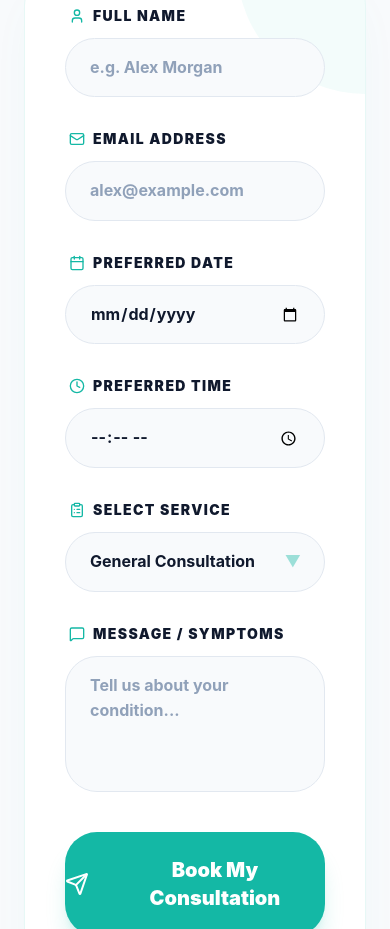
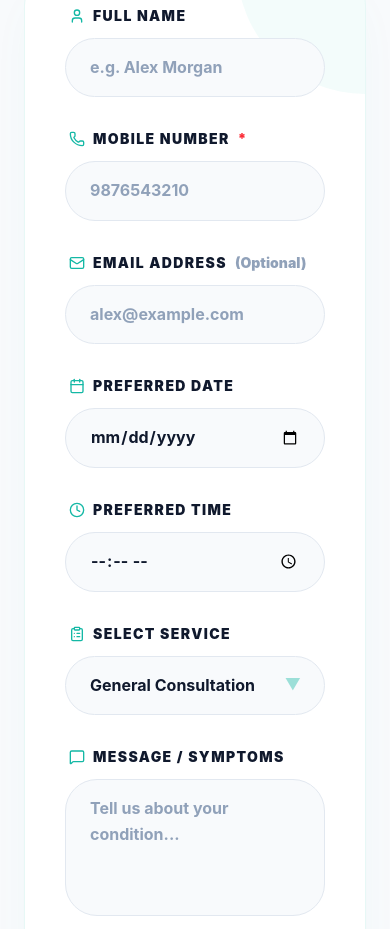
Before and after one commit to 4t1lucifer-cmd/healthcare-web-app, a Next.js app: page / in a window 390 px wide. Shown: the part 4296-5225 px from the top of the page. Built offline with nearby package versions, Linux system fonts and the light colour scheme.

Commit message:
feat(contact): prioritize mobile number, make email optional

```diff
--- a/src/app/api/contact/route.ts
+++ b/src/app/api/contact/route.ts
@@ -5,7 +5,8 @@ import { z } from 'zod';
 // Input Validation Schema
 const contactSchema = z.object({
     name: z.string().min(2, "Name must be at least 2 characters").max(100),
-    email: z.string().email("Invalid email address"),
+    email: z.string().email("Invalid email address").optional().or(z.literal('')),
+    mobile: z.string().regex(/^\d{10}$/, "Mobile number must be 10 digits"),
     message: z.string().min(10, "Message must be at least 10 characters").max(2000),
     date: z.string().regex(/^\d{4}-\d{2}-\d{2}$/, "Invalid date format"),
     time: z.string().regex(/^\d{2}:\d{2}$/, "Invalid time format"),
@@ -34,7 +35,7 @@ export async function POST(req: Request) {
             }, { status: 400 });
         }
 
-        const { name, email, message, date, time, service } = result.data;
+        const { name, email, mobile, message, date, time, service } = result.data;
         const sanitizedMessage = sanitize(message);
 
         const transporter = nodemailer.createTransport({
@@ -56,7 +57,8 @@ export async function POST(req: Request) {
                     <h2 style="color: #0d9488; margin-bottom: 24px; border-bottom: 2px solid #0d9488; padding-bottom: 12px;">New Appointment Request</h2>
                     <table style="width: 100%; border-collapse: collapse;">
                         <tr><td style="padding: 8px 0; font-weight: bold;">Patient:</td><td>${sanitize(name)}</td></tr>
-                        <tr><td style="padding: 8px 0; font-weight: bold;">Email:</td><td>${email}</td></tr>
+                        <tr><td style="padding: 8px 0; font-weight: bold;">Mobile:</td><td>${sanitize(mobile)}</td></tr>
+                        <tr><td style="padding: 8px 0; font-weight: bold;">Email:</td><td>${email || 'Not provided'}</td></tr>
                         <tr><td style="padding: 8px 0; font-weight: bold;">Service:</td><td>${service}</td></tr>
                         <tr><td style="padding: 8px 0; font-weight: bold;">Preferred:</td><td>${date} at ${time}</td></tr>
                     </table>
--- a/src/components/Contact.tsx
+++ b/src/components/Contact.tsx
@@ -2,12 +2,13 @@
 
 import React, { useState } from 'react';
 import { motion, AnimatePresence } from 'framer-motion';
-import { Send, CheckCircle, AlertCircle, Loader2, Calendar, Clock, ClipboardList, User, Mail, MessageSquare } from 'lucide-react';
+import { Send, CheckCircle, AlertCircle, Loader2, Calendar, Clock, ClipboardList, User, Mail, MessageSquare, Phone } from 'lucide-react';
 
 const Contact = () => {
     const [formData, setFormData] = useState({
         name: '',
         email: '',
+        mobile: '',
         message: '',
         date: '',
         time: '',
@@ -20,7 +21,8 @@ const Contact = () => {
     const validate = () => {
         const newErrors: Record<string, string> = {};
         if (formData.name.length < 2) newErrors.name = "Name is too short";
-        if (!/^\S+@\S+\.\S+$/.test(formData.email)) newErrors.email = "Invalid email";
+        if (formData.email && !/^\S+@\S+\.\S+$/.test(formData.email)) newErrors.email = "Invalid email";
+        if (!/^\d{10}$/.test(formData.mobile)) newErrors.mobile = "Mobile number must be 10 digits";
         if (formData.message.length < 10) newErrors.message = "Please provide more detail (min 10 chars)";
         if (!formData.date) newErrors.date = "Date is required";
         if (!formData.time) newErrors.time = "Time is required";
@@ -53,6 +55,7 @@ const Contact = () => {
                 setFormData({
                     name: '',
                     email: '',
+                    mobile: '',
                     message: '',
                     date: '',
                     time: '',
@@ -151,18 +154,32 @@ const Contact = () => {
                             </div>
                             <div className="space-y-3">
                                 <label className="text-sm font-black text-foreground uppercase tracking-widest ml-1 flex items-center gap-2">
-                                    <Mail className="w-4 h-4 text-primary" /> Email Address
+                                    <Phone className="w-4 h-4 text-primary" /> Mobile Number <span className="text-red-500">*</span>
                                 </label>
                                 <input
                                     required
-                                    type="email"
-                                    placeholder="alex@example.com"
-                                    className={`w-full bg-slate-50 border ${errors.email ? 'border-red-500' : 'border-slate-200'} px-6 py-4 rounded-2xl focus:border-primary focus:ring-4 focus:ring-primary/10 outline-none transition-all placeholder:text-slate-400 font-bold text-foreground`}
-                                    value={formData.email}
-                                    onChange={(e) => setFormData({ ...formData, email: e.target.value })}
+                                    type="tel"
+                                    placeholder="9876543210"
+                                    className={`w-full bg-slate-50 border ${errors.mobile ? 'border-red-500' : 'border-slate-200'} px-6 py-4 rounded-2xl focus:border-primary focus:ring-4 focus:ring-primary/10 outline-none transition-all placeholder:text-slate-400 font-bold text-foreground`}
+                                    value={formData.mobile}
+                                    onChange={(e) => setFormData({ ...formData, mobile: e.target.value })}
                                 />
-                                {errors.email && <p className="text-red-500 text-xs font-bold ml-1">{errors.email}</p>}
+                                {errors.mobile && <p className="text-red-500 text-xs font-bold ml-1">{errors.mobile}</p>}
                             </div>
+                        </div>
+
+                        <div className="space-y-3">
+                            <label className="text-sm font-black text-foreground uppercase tracking-widest ml-1 flex items-center gap-2">
+                                <Mail className="w-4 h-4 text-primary" /> Email Address <span className="text-slate-400 normal-case tracking-normal">(Optional)</span>
+                            </label>
+                            <input
+                                type="email"
+                                placeholder="alex@example.com"
+                                className={`w-full bg-slate-50 border ${errors.email ? 'border-red-500' : 'border-slate-200'} px-6 py-4 rounded-2xl focus:border-primary focus:ring-4 focus:ring-primary/10 outline-none transition-all placeholder:text-slate-400 font-bold text-foreground`}
+                                value={formData.email}
+                                onChange={(e) => setFormData({ ...formData, email: e.target.value })}
+                            />
+                            {errors.email && <p className="text-red-500 text-xs font-bold ml-1">{errors.email}</p>}
                         </div>
 
                         <div className="grid grid-cols-1 md:grid-cols-2 gap-8">
```
